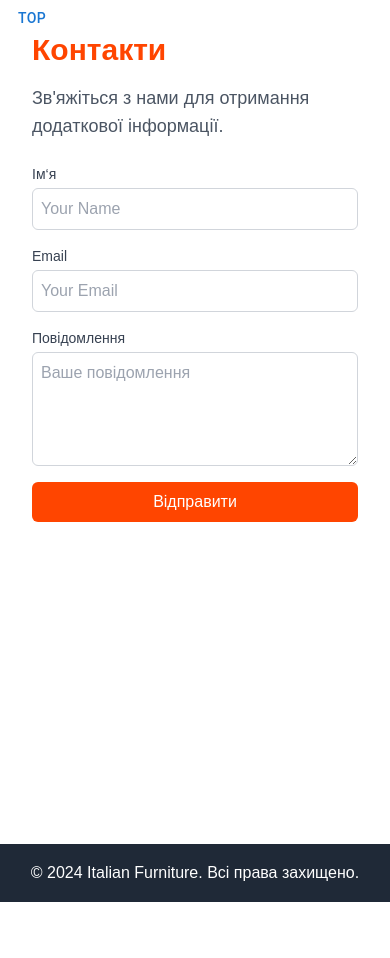
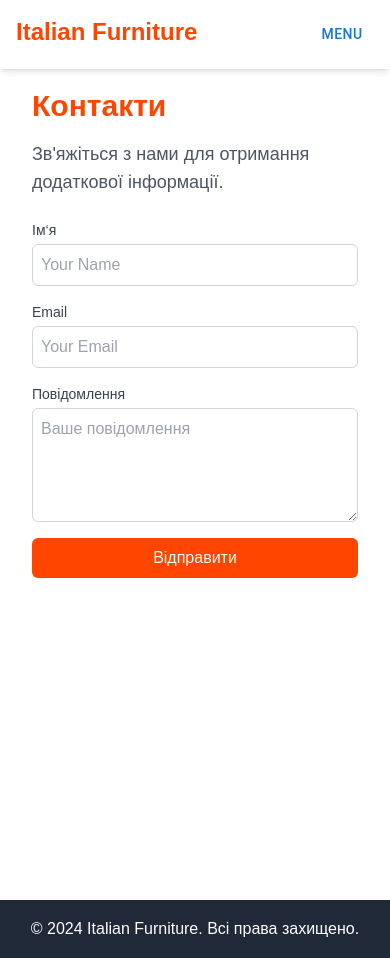
Before and after one commit to Svitly4nyi-Vla2yslav/my-italian-furniture, a Next.js app: page /contact in a window 390 px wide. Before the commit the page ends 902 px from the top, so only its background shows below. Built offline with nearby package versions, Linux system fonts and the light colour scheme.

Commit message:
add home-video

```diff
--- a/src/app/about/page.tsx
+++ b/src/app/about/page.tsx
@@ -2,7 +2,7 @@ import React from "react";
 
 const AboutPage: React.FC = () => {
   return (
-    <main className="min-h-screen">
+    <main className="min-h-screen mt-24 px-4 flex justify-items-center items-center flex-col">
       <h1 className="text-3xl font-semibold text-primary mb-4">Про нас</h1>
       <p className="text-lg text-gray-600">Ми пропонуємо високоякісні італійські меблі.</p>
     </main>
@@ -10,3 +10,8 @@ const AboutPage: React.FC = () => {
 };
 
 export default AboutPage;
+
+
+// align-items: center;
+// justify-content: flex-start;
+// flex-direction: column;
--- a/src/app/component/BurgerMenu.tsx
+++ b/src/app/component/BurgerMenu.tsx
@@ -87,7 +87,12 @@ export default function BurgerMenu() {
     <div>
       {(["top"] as const).map((anchor) => (
         <React.Fragment key={anchor}>
-          <Button onClick={toggleDrawer(anchor, true)}>{anchor}</Button>
+          <Button
+            className="text-2xl font-bold text-primary"
+            onClick={toggleDrawer(anchor, true)}
+          >
+            Menu
+          </Button>
           <SwipeableDrawer
             anchor={anchor}
             open={state[anchor]}
--- /dev/null
+++ b/src/app/component/HomeBackground.tsx
@@ -0,0 +1,25 @@
+import React from "react";
+// import Video from "../../../public/home-video.mp4"
+
+const HomeBackground = () => {
+  return (
+    <div
+      className='w-full h-screen relative overflow-hidden before:content-[""] before:absolute before:top-0
+    before:left-0 before:w-full before:h-full z-10 after:content-[""] after:absolute
+    after:left-0 after:right-0 after:-bottom-px after:h-full
+    '
+    >
+      <video
+        className="absolute top-1/2 left-1/2 w-full h-full object-cover -translate-x-1/2 -translate-y-1/2 -z-10"
+        autoPlay
+        loop
+        muted
+      >
+        <source src="/home-video.mp4" type="video/mp4" />
+        Your browser does not support the video tag.
+      </video>
+    </div>
+  );
+};
+
+export default HomeBackground;
--- a/src/app/contact/page.tsx
+++ b/src/app/contact/page.tsx
@@ -2,7 +2,7 @@ import React from "react";
 
 const Contacts: React.FC = () => {
   return (
-    <main className="min-h-screen bg-white p-8">
+    <main className="min-h-screen bg-white p-8 mt-14">
       <h2 className="bg-white text-3xl font-semibold text-primary mb-4">
         Контакти
       </h2>
--- a/src/app/globals.css
+++ b/src/app/globals.css
@@ -102,3 +102,37 @@ button {
     @apply flex-col;
   }
 }
+
+
+.main_banner_logo_svg {
+  position: absolute;
+  top: 15%;
+  right: 0;
+  z-index: 10000;
+  opacity: 0.7;
+}
+
+.main_banner_logo_svg svg text {
+  font-family: 'PFRegalDisplayPro';
+  font-style: normal;
+  font-weight: normal;
+  font-size: 105px;
+  transform: rotate(90deg);
+  transform-origin: 55% 55%;
+  stroke: rgb(255, 255, 255, 0.9);
+  animation: textAnimate 5s infinite alternate;
+}
+
+@keyframes textAnimate {
+  0% {
+      stroke-dasharray: 0 50%;
+      stroke-dashoffset: 20%;
+      fill: rgb(31, 31, 31, 0.3);
+  }
+
+  100% {
+      stroke-dasharray: 50% 0;
+      stroke-dashoffstet: -20%;
+      fill: rgb(255, 255, 255, 0.9);
+  }
+}
--- a/src/app/layout.tsx
+++ b/src/app/layout.tsx
@@ -2,6 +2,7 @@ import type { Metadata } from "next";
 import "./globals.css";
 import Header from "./component/Header";
 import BurgerMenu from "./component/BurgerMenu";
+import Link from "next/link";
 
 export const metadata: Metadata = {
   title: "Italian Furniture",
@@ -22,8 +23,15 @@ export default function RootLayout({
         <div className="hidden md:block top-0 left-0 right-0 fixed w-full z-50">
           <Header />
         </div>
-        <div className="block md:hidden fixed top-0 left-0 right-0 z-50 ">
-          <BurgerMenu />
+        <div className="flex justify-between px-4 md:hidden fixed top-0 left-0 right-0 z-50 bg-white shadow-md py-4">
+          <div className="">
+            <Link href="/" className="text-2xl font-bold text-primary">
+              Italian Furniture
+            </Link>
+          </div>
+          <div>
+            <BurgerMenu />
+          </div>
         </div>
         {children}
         <div className="">
--- a/src/app/page.tsx
+++ b/src/app/page.tsx
@@ -1,9 +1,11 @@
 import React from "react";
+import HomeBackground from "./component/HomeBackground";
 // import Header from "./component/Header";
 
 const HomePage: React.FC = () => {
   return (
-    <div className="min-h-screen bg-gray-100 p-4 ">
+    <div className="min-h-screen bg-gray-100">
+       <HomeBackground/>
     {/* <Header/> */}
     {/* Головна сторінка */}
       <main className="mt-14">
--- a/src/app/products/page.tsx
+++ b/src/app/products/page.tsx
@@ -2,7 +2,7 @@ import React from 'react';
 
 const Products: React.FC = () => {
   return (
-    <main className='min-h-screen bg-gray-50 p-8'>
+    <main className='min-h-screen bg-gray-50 p-8 mt-14'>
       <h1 className='text-3xl font-semibold text-primary mb-4'>Products</h1>
       <p className='text-lg text-gray-600'>Ми пропонуємо високоякісні італійські меблі.</p>
       <section className="grid grid-cols-1 md:grid-cols-2 lg:grid-cols-3 gap-4 h-screen">
--- a/src/app/real-estate/page.tsx
+++ b/src/app/real-estate/page.tsx
@@ -2,7 +2,7 @@ import React from "react";
 
 const RealEstate: React.FC = () => {
   return (
-    <main className="min-h-screen bg-gray-100 p-8">
+    <main className="min-h-screen bg-gray-100 p-8 mt-14">
       <h2 className="text-3xl font-semibold text-primary mb-4">
         Нерухомість в Італії
       </h2>
```
Also changed, not shown: 1 other file (tests, documents, lock files or other folders).
